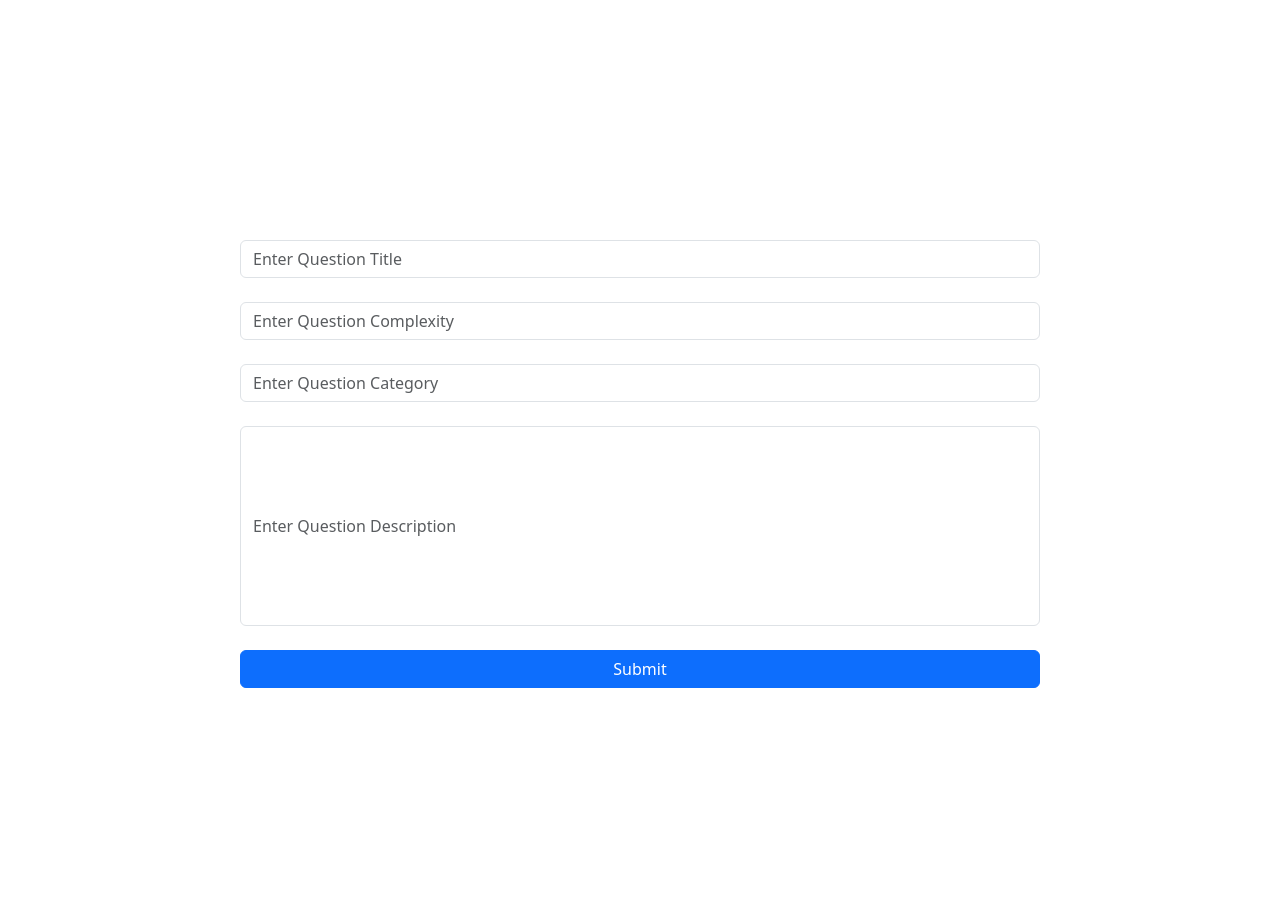
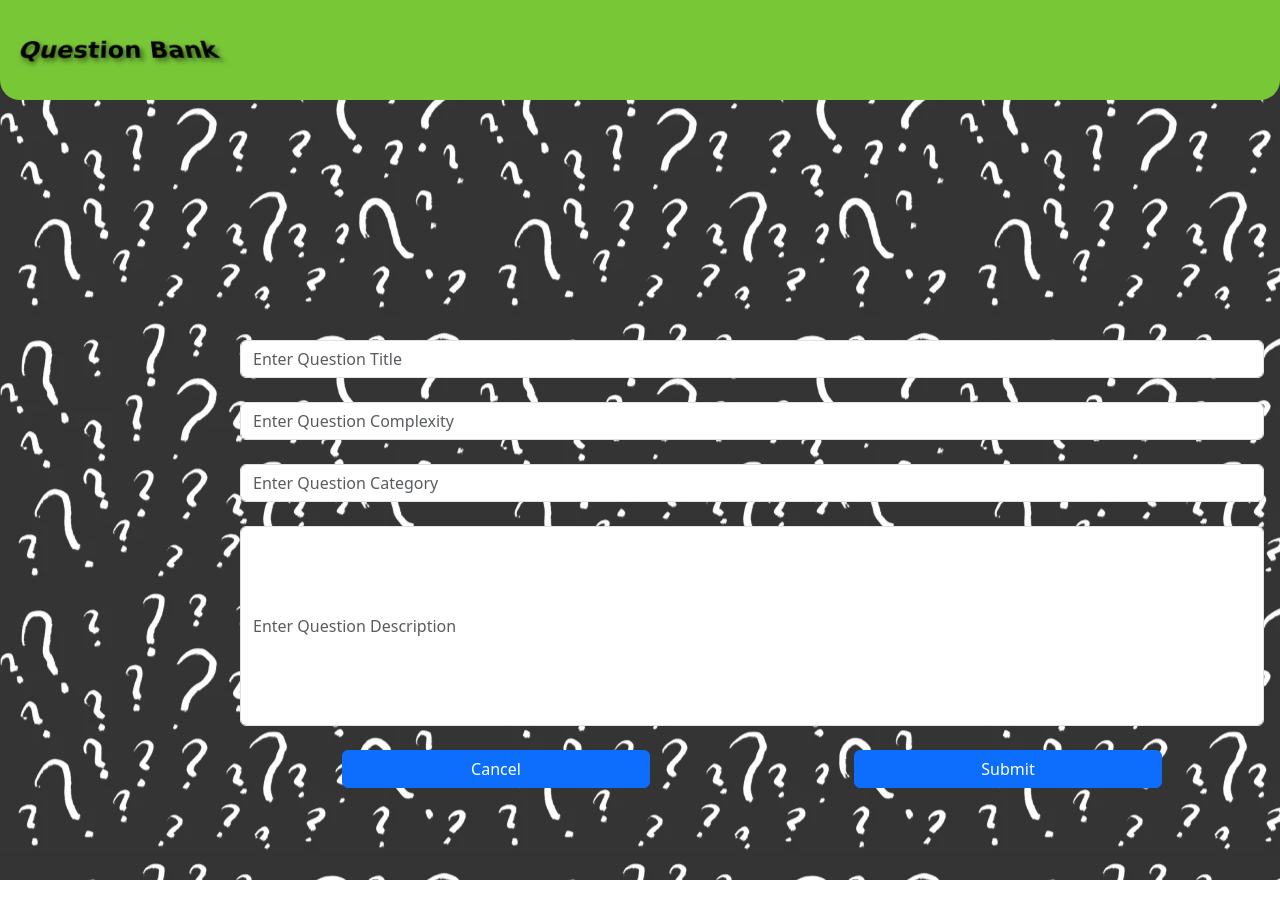
Before and after one commit to CS3219-AY2324S1/ay2324s1-course-assessment-g10, a React (Create React App) app: page /create in a window 1280 px wide. Shown: the top 918 px of the page. Built offline with nearby package versions, Linux system fonts and the light colour scheme.

Commit message:
Fixed frontend
fixed frontend for create qns page
added cancel button on create qns page

```diff
--- a/src/App.css
+++ b/src/App.css
@@ -40,7 +40,7 @@
 .background {
   position: absolute;
   width: 100%;
-  height: 100%;
+  height: 110%;
   opacity: 0.8;
   background-image: url('../public/lot-question-marks-background-black-footage-173746084_iconl.webp');
   background-size: auto;
--- a/src/pages/AddQuestion.js
+++ b/src/pages/AddQuestion.js
@@ -4,6 +4,8 @@ import "bootstrap/dist/css/bootstrap.min.css"
 import {v4 as uuid} from "uuid";
 import {Link, useNavigate} from 'react-router-dom';
 import QuestionData from './QuestionData.js';
+import './HomePage/HomePage.css';
+import '../App.css'
 
 function Add(){
 
@@ -40,11 +42,23 @@ function Add(){
 
     }
 
+    const handleCancel = (e) => {
+        e.preventDefault();
+
+        history("/");
+
+    }
 
 
     return (
-    <div>
-        <Form className="d-grid gap-2" style={{margin:"15rem"}}>
+        <div >
+            <div className="background" />
+
+            <div className='navbar'>
+                <div className="title">Question Bank</div>
+            </div>
+
+            <Form className="d-grid gap-2" style={{margin:"15rem", width: "80%", alignItems: "center"}}>
 
                 <Form.Group className="mb-3" controlId="formName">
                     <Form.Control type="text" placeholder = "Enter Question Title" required onChange= {(e) => setTitle(e.target.value)}>
@@ -66,7 +80,10 @@ function Add(){
                     </Form.Control>
                 </Form.Group>
 
-            <Button onClick={(e) => handleSubmit(e)} type ="submit"> Submit</Button>
+                <div style={{ display: 'flex', justifyContent: 'space-around' }}>
+                    <Button onClick={(e) => handleCancel(e)} type ="submit" style={{width: "30%"}}> Cancel </Button>
+                    <Button onClick={(e) => handleSubmit(e)} type ="submit" style={{width: "30%"}}> Submit</Button>
+                </div>
             </Form>
         </div>
 
--- a/src/pages/HomePage/HomePage.css
+++ b/src/pages/HomePage/HomePage.css
@@ -15,7 +15,6 @@
     border-radius: 0 0 20px 20px;
     position: absolute;
     top: 0;
-    align-items: center;
 }
 
 .title {
```
Lines whose indentation alone changed are shown as unchanged.
